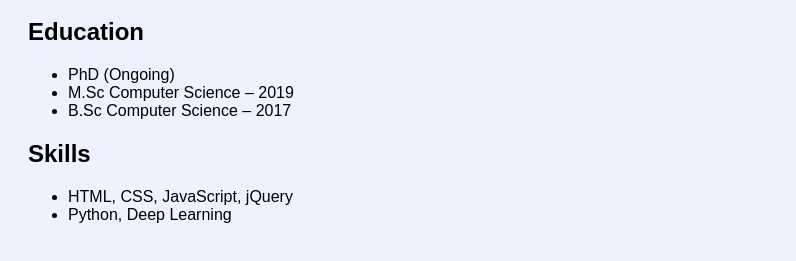
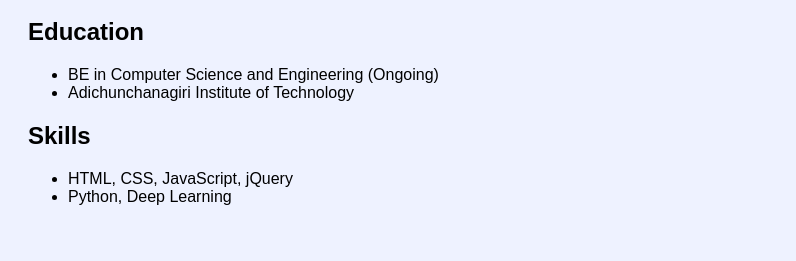
Before and after one commit to kavya-krishna-25/Resume-Kavya, a plain HTML site: page resume.html in a window 1280 px wide. Shown: the part 131-392 px from the top of the page, without its empty margins (0-796 px from the left). Drawn offline with Linux system fonts and the light colour scheme.

Commit message:
Small Changes

```diff
--- a/resume.html
+++ b/resume.html
@@ -14,9 +14,8 @@
 <section class="content">
     <h2>Education</h2>
     <ul>
-        <li>PhD (Ongoing)</li>
-        <li>M.Sc Computer Science – 2019</li>
-        <li>B.Sc Computer Science – 2017</li>
+        <li>BE in Computer Science and Engineering (Ongoing)</li>
+        <li>Adichunchanagiri Institute of Technology</li>
     </ul>
     <h2>Skills</h2>
     <ul>
```
